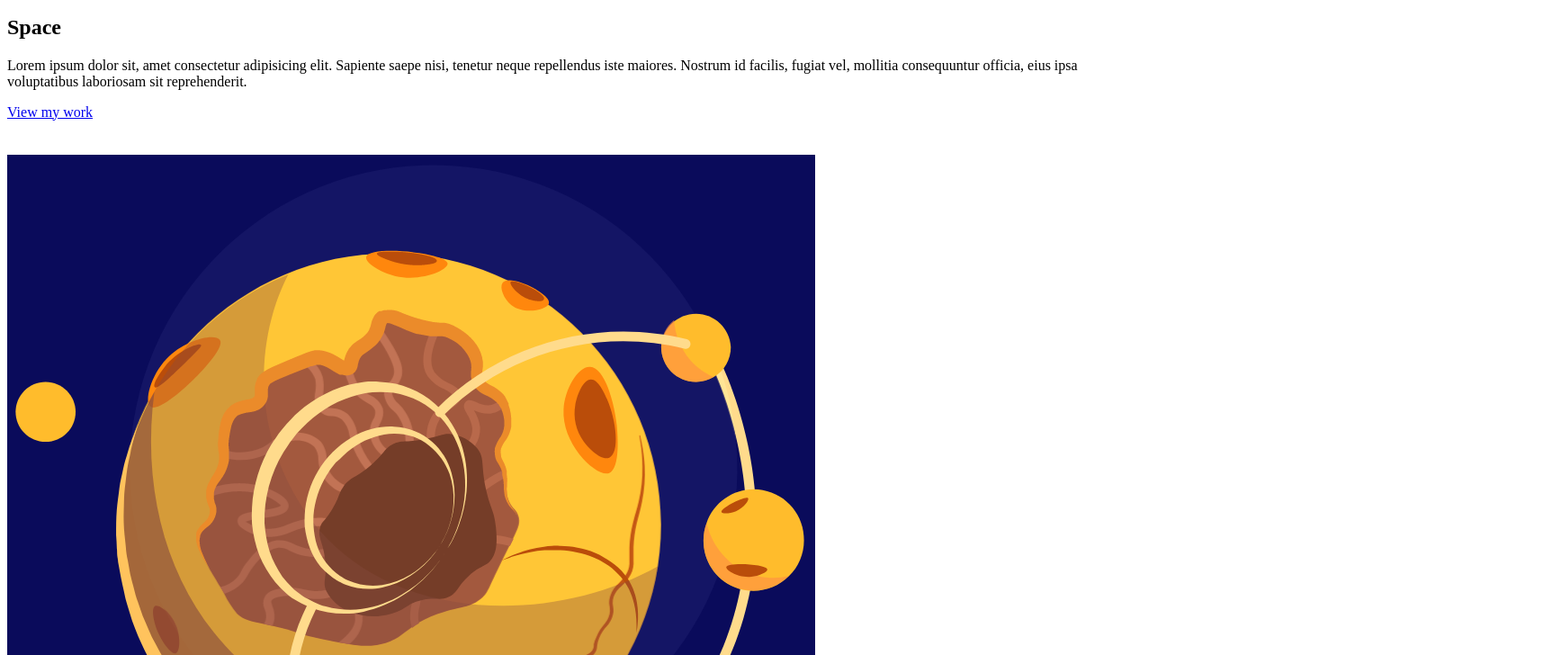
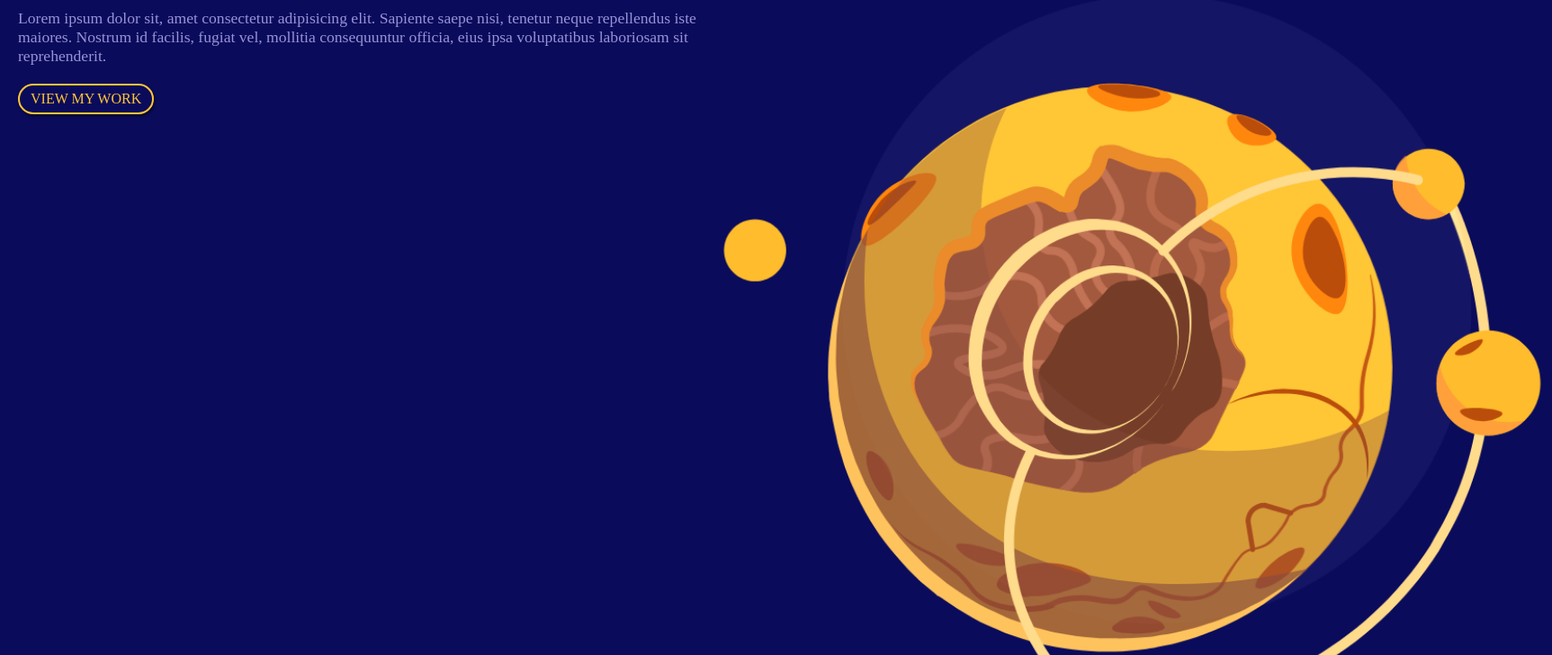
Before and after one commit to Aswin-Kuriakose/css-mobile-view-responsive, a plain HTML site: page index.html in a window 1280 px wide. Shown: the part 124-852 px from the top of the page at 90% size, 1725 px wide, since content can reach past the window. Drawn offline with Linux system fonts and the light colour scheme.

Commit message:
html completed

```diff
--- a/index.html
+++ b/index.html
@@ -1,10 +1,9 @@
 <!DOCTYPE html>
 <html lang="en">
 <head>
-    <meta charset="UTF-8">
-    <meta http-equiv="X-UA-Compatible" content="IE=edge">
     <meta name="viewport" content="width=device-width, initial-scale=1.0">
     <title>cosmo</title>
+    <link rel="stylesheet" href="styles.css">
 </head>
 <body>
     <nav class="site-nav grid">
```
